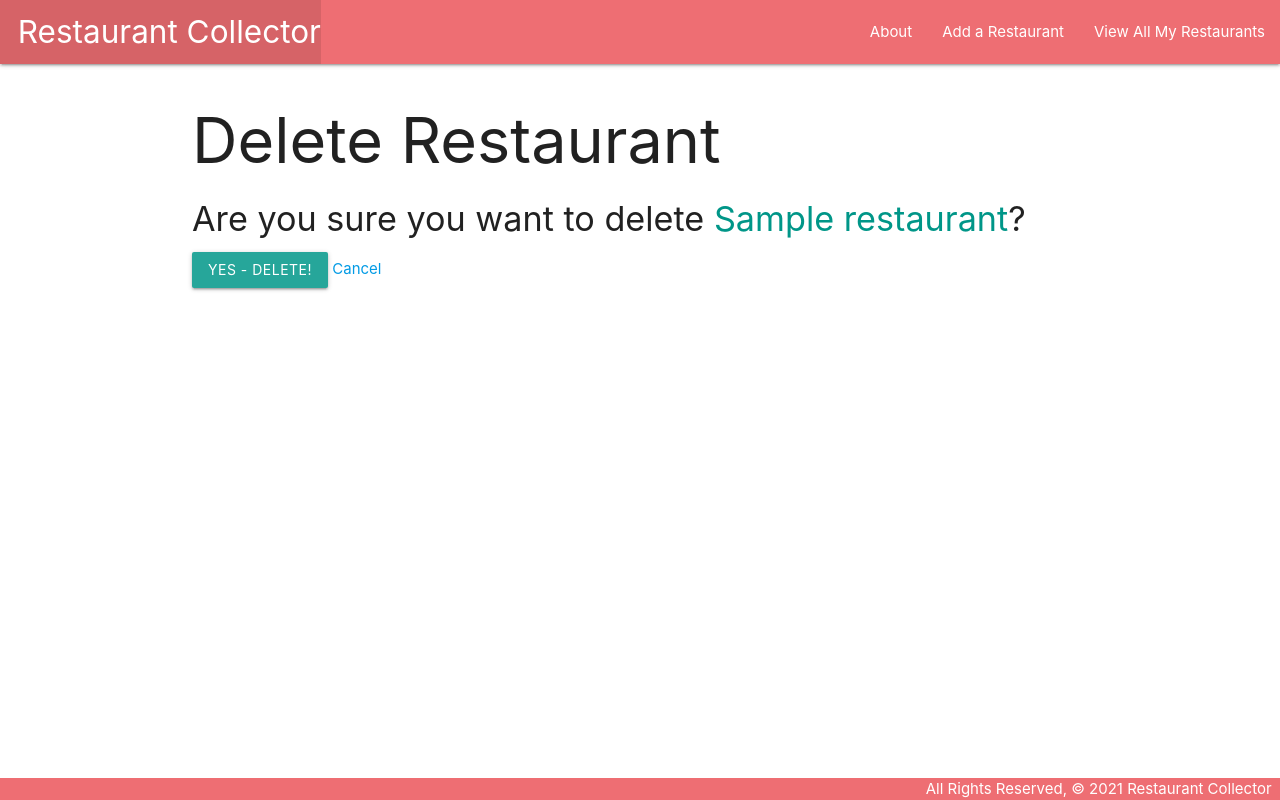
After one commit to j33ff/restaurant-collector, a Django app: page /restaurants/1/delete/ in a window 1280 px wide. The commit adds this page. Run offline with Django 3.2, Linux system fonts and the light colour scheme; tables that the repository leaves empty hold one stand-in row (values such as "Sample post").

Commit message:
adding update and delete

```diff
--- a/restaurantcollector/main_app/models.py
+++ b/restaurantcollector/main_app/models.py
@@ -1,4 +1,5 @@
 from django.db import models
+from django.urls import reverse
 
 # Create your models here.
 
@@ -11,3 +12,5 @@ class Restaurant(models.Model):
     stars = models.IntegerField()
     def __str__(self):
         return self.name
+    def get_absolute_url(self):
+        return reverse('detail', kwargs={'restaurant_id': self.id})
--- a/restaurantcollector/main_app/templates/base.html
+++ b/restaurantcollector/main_app/templates/base.html
@@ -17,8 +17,9 @@
           <li><a href="/" class="left brand-logo">&nbsp;&nbsp;Restaurant Collector</a></li>
         </ul>
         <ul class="right">
-          <li><a href="/about">About</a></li>
-          <li><a href="/restaurants">View All My Restaurants</a></li>
+          <li><a href="{% url 'about' %}">About</a></li>
+          <li><a href="{% url 'restaurants_create' %}">Add a Restaurant</a></li>
+          <li><a href="{% url 'index' %}">View All My Restaurants</a></li>
         </ul>
       </div>
     </nav>
--- /dev/null
+++ b/restaurantcollector/main_app/templates/main_app/restaurant_confirm_delete.html
@@ -0,0 +1,13 @@
+{% extends 'base.html' %}
+
+{% block content %}
+  <h1>Delete Restaurant</h1>
+
+  <h4>Are you sure you want to delete <span class="teal-text">{{ object.name }}</span>?</h4>
+
+  <form action="" method="POST">
+    {% csrf_token %}
+    <input type="submit" value="Yes - Delete!" class="btn">
+    <a href="{% url 'detail' restaurant.id %}">Cancel</a>
+  </form>
+{% endblock %}
--- a/restaurantcollector/main_app/templates/restaurants/detail.html
+++ b/restaurantcollector/main_app/templates/restaurants/detail.html
@@ -15,6 +15,10 @@
         <p>City: {{restaurant.city}}</p>
         <p>Country: {{restaurant.country}}</p>
     </div>
+    <div class="card-action">
+        <a href="{% url 'restaurants_update' restaurant.id %}">Edit</a>
+        <a href="{% url 'restaurants_delete' restaurant.id %}">Delete</a>
+    </div>
 </div>
 
 {% endblock %}
--- a/restaurantcollector/main_app/urls.py
+++ b/restaurantcollector/main_app/urls.py
@@ -6,4 +6,7 @@ urlpatterns = [
     path('about/', views.about, name='about'),
     path('restaurants/', views.restaurants_index, name='index'),
     path('restaurants/<int:restaurant_id>/', views.restaurants_detail, name="detail"),
+    path('restaurants/create/', views.RestaurantCreate.as_view(), name='restaurants_create'),
+    path('restaurants/<int:pk>/update/', views.RestaurantUpdate.as_view(), name='restaurants_update'),
+    path('restaurants/<int:pk>/delete/', views.RestaurantDelete.as_view(), name='restaurants_delete'),
 ]
--- a/restaurantcollector/main_app/views.py
+++ b/restaurantcollector/main_app/views.py
@@ -1,4 +1,5 @@
 from django.shortcuts import render
+from django.views.generic.edit import CreateView, UpdateView, DeleteView
 from .models import Restaurant
 
 # Create your views here.
@@ -14,3 +15,12 @@ def restaurants_index(request):
 def restaurants_detail(request, restaurant_id):
   restaurant = Restaurant.objects.get(id=restaurant_id)
   return render(request, 'restaurants/detail.html', { 'restaurant': restaurant })
+class RestaurantCreate(CreateView):
+  model = Restaurant
+  fields = '__all__'
+class RestaurantUpdate(UpdateView):
+  model = Restaurant
+  fields = ['cuisine', 'description', 'city','country','stars']
+class RestaurantDelete(DeleteView):
+  model = Restaurant
+  success_url = '/restaurants/'
```
Also changed, not shown: restaurantcollector/main_app/templates/main_app/restaurant_form.html (added, +19 -0 lines).
